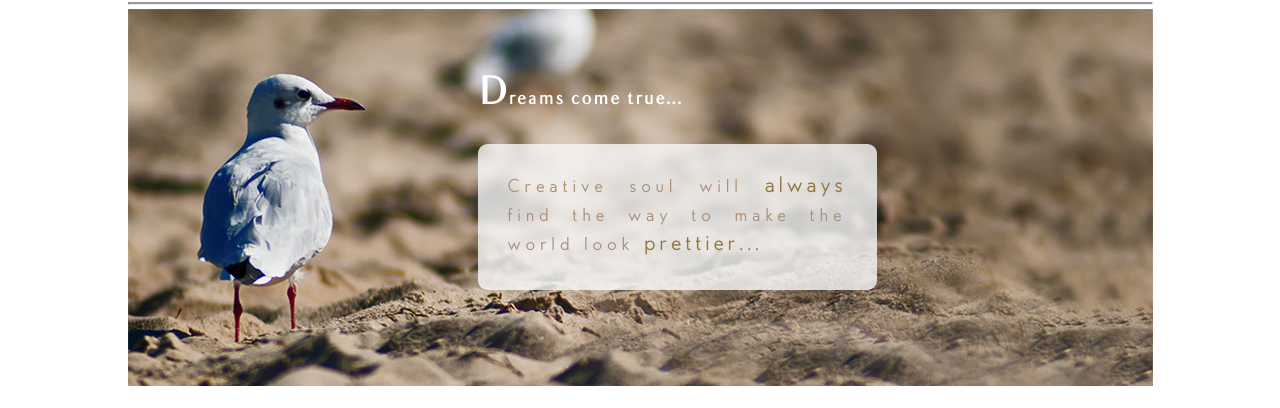
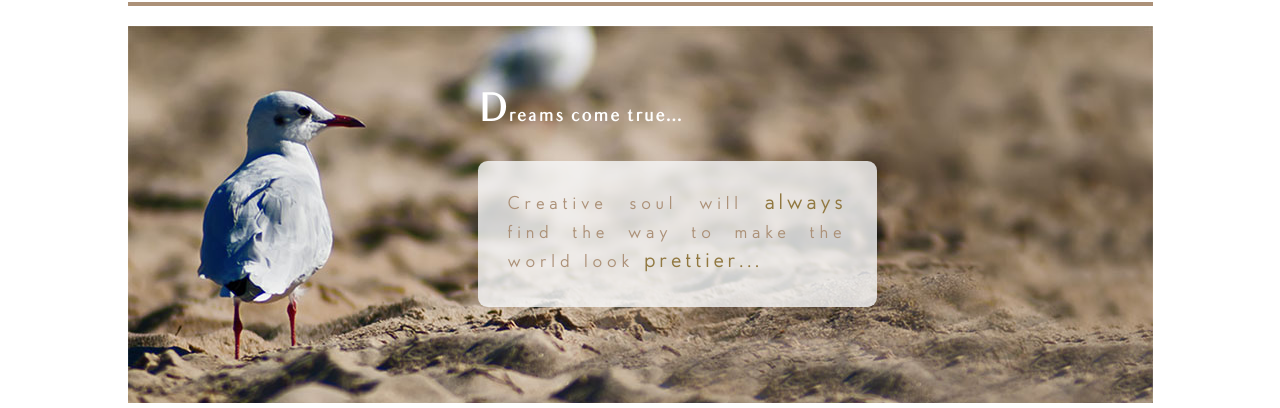
Before and after one commit to ines2508/Portolio-1.0, a plain HTML site: page index.html in a window 1280 px wide. Shown: the part 104-512 px from the top of the page. Drawn offline with Linux system fonts and the light colour scheme.

Commit message:
Setting up line for desktop

```diff
--- a/css/main.css
+++ b/css/main.css
@@ -91,14 +91,7 @@ header {
 }
 
 .line_box {
-    width: 100vw;
-}
-
-.line {
-    box-sizing: border-box;
-    margin: 0 0 4px 0;
-    height: 3px;
-    background: #ac9178;
+    display: none;
 }
 
 main {
@@ -187,7 +180,7 @@ address p {
     }
 }
 
-@media all and (max-width:350px) {
+@media all and (min-width:251px) and (max-width:350px) {
 
     .logo_xs {
         height: 48px;
@@ -318,6 +311,19 @@ address p {
         padding: 10px 0 0 0;
     }
 
+    .line_box {
+        display: block;
+        width: 100vw;
+    }
+
+    .line_m {
+        box-sizing: border-box;
+        margin: 0 0 15px 0;
+        height: 3px;
+        border: none;
+        background: rgb(172,145,120);
+    }
+
     main {
         height: 100%;
         min-height: 377px;
@@ -365,6 +371,18 @@ address p {
         padding: 10px 0 0 0;
     }
 
+    .line_box {
+        display: block;
+        width: 100vw;
+    }
+    .line_m {
+        box-sizing: border-box;
+        margin: 0 0 20px 0;
+        height: 4px;
+        border: none;
+        background: rgb(172,145,120);
+    }
+
     main {
         height: 100%;
         min-height: 377px;
--- a/index.html
+++ b/index.html
@@ -18,7 +18,7 @@
       <p class="autor_title_xs">Creative font-end developer</p>
     </div>
 </header>
-<div class="line_box"><hr class="line"></div>
+<div class="line_box"><hr class="line_s line_m"></div>
 <main>
     <div class="motto_box">
         <h3 class="motto_title">Dreams come true...</h3>
```
